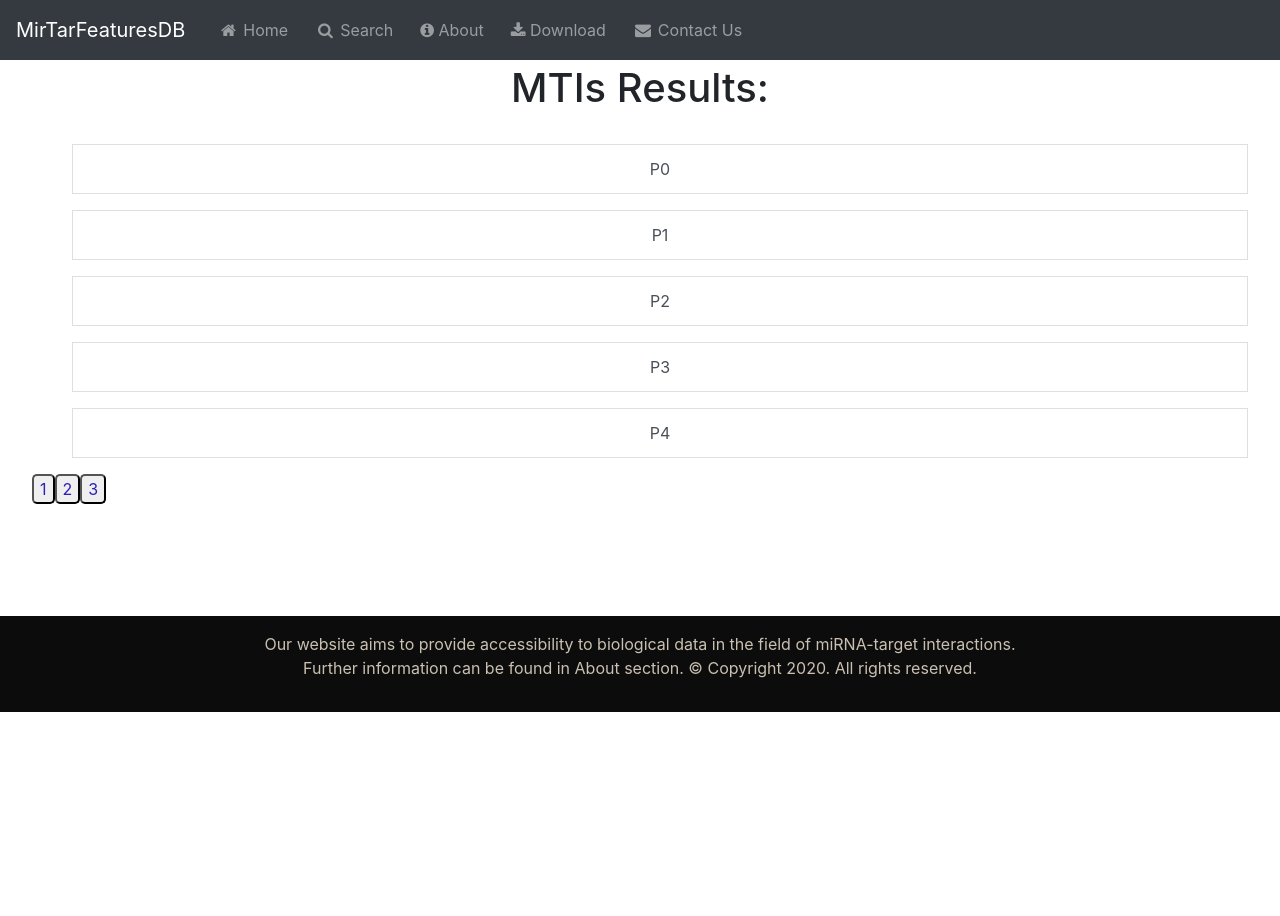
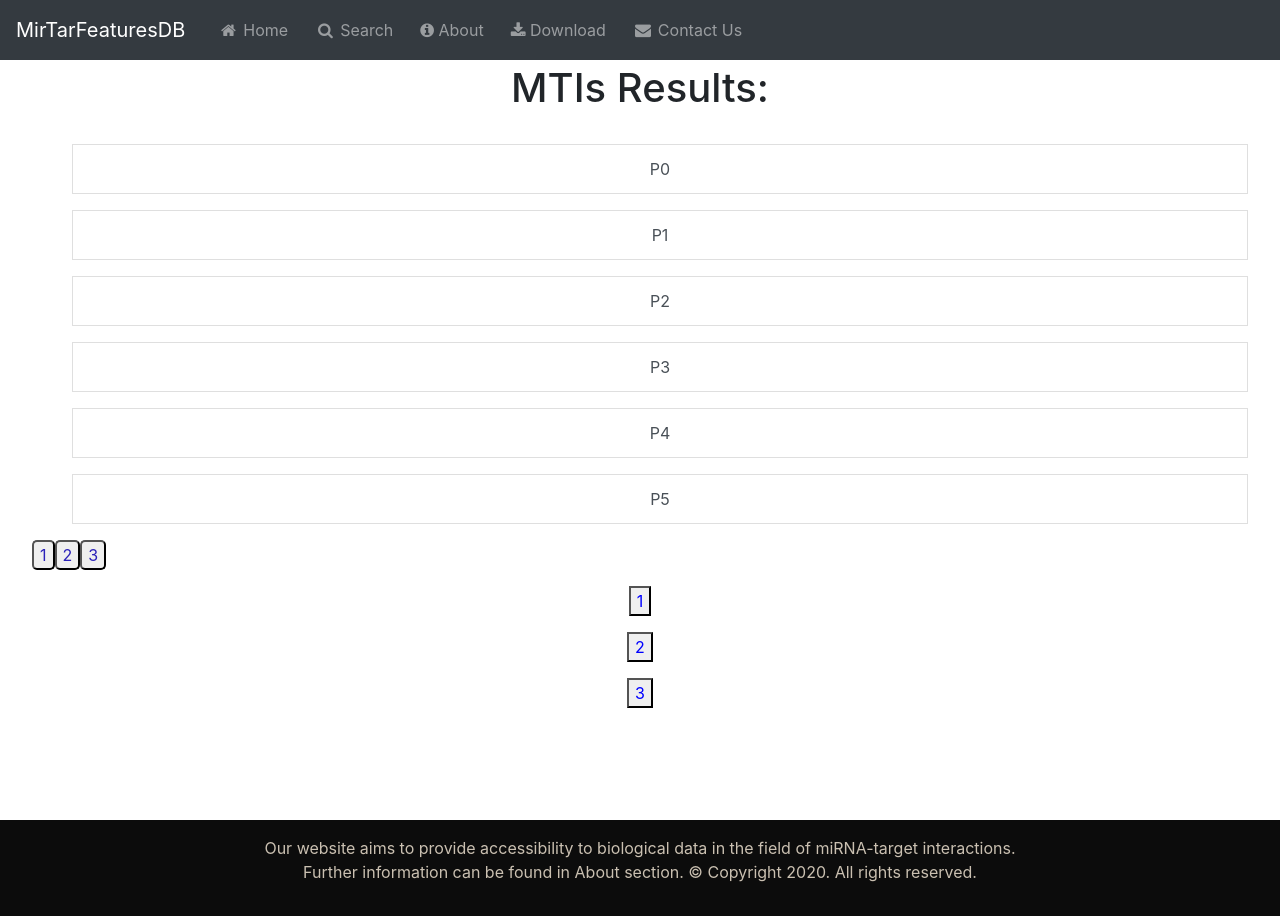
Before and after one commit to shaharar/CLASH-Web-Server, an Angular app in the folder CLASH/FrontEnd/app/: page /mti-results in a window 1280 px wide. Before the commit the page ends 800 px from the top, so only its background shows below. Built offline with nearby package versions, Linux system fonts and the light colour scheme.

Commit message:
mti-results.ts - fix for loop

```diff
--- a/CLASH/FrontEnd/app/src/app/mti-results/mti-results.component.css
+++ b/CLASH/FrontEnd/app/src/app/mti-results/mti-results.component.css
@@ -20,3 +20,11 @@ ul.no-bullets {
       color:rgb(43, 33, 185);
       border-radius: 5px;
 }
+
+.page-item {
+  color: blue;
+}
+
+.pagination{
+  display: flex;
+}
--- a/CLASH/FrontEnd/app/src/app/mti-results/mti-results.component.html
+++ b/CLASH/FrontEnd/app/src/app/mti-results/mti-results.component.html
@@ -10,9 +10,15 @@
         </div>
        <nav aria-label="page-navigation" class="page-btns">
             <ul class="pagination justify-content-center" *ngFor="let page of pagesArr">
-                <button class="page-number-btn" (click)= "updateIndexMtisView(page)"> {{page}} </button>
+                <li class="page-item"><button class="page-number-btn" (click)= "updateIndexMtisView(page)"> {{page}} </button></li>
               <!-- <li class="page-item"><a class="page-link" href="mti-results">1</a></li> -->
             </ul>
         </nav>
+
+        <nav aria-label="Page navigation">
+            <ul class="pagination justify-content-center" *ngFor="let page of pagesArr">
+              <button class="page-item" (click)= "updateIndexMtisView(page)">{{page}}</button>
+            </ul>
+          </nav>
     </div>
 </div>
--- a/CLASH/FrontEnd/app/src/app/mti-results/mti-results.component.ts
+++ b/CLASH/FrontEnd/app/src/app/mti-results/mti-results.component.ts
@@ -7,7 +7,7 @@ import { Component, OnInit } from '@angular/core';
 })
 export class MtiResultsComponent implements OnInit {
 
-  numberOfMtisPerPage = 5;
+  numberOfMtisPerPage = 6;
   numberOfPages;
   firstIndexMtiPage = 0;
   lastIndexMtiPage = 0;
@@ -55,7 +55,9 @@ export class MtiResultsComponent implements OnInit {
   addResultsPerPage () {
     this.resultsPerPage = [];
     for (var i = this.firstIndexMtiPage; i <= this.lastIndexMtiPage; i++) {
-        this.resultsPerPage.push(this.allResults[i]);
+        if (typeof this.allResults[i] != "undefined") {
+            this.resultsPerPage.push(this.allResults[i]);
+        }
     }
   }
 }
```
